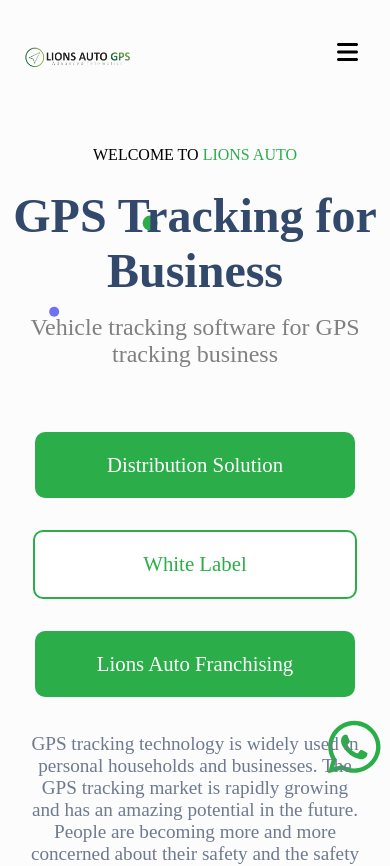
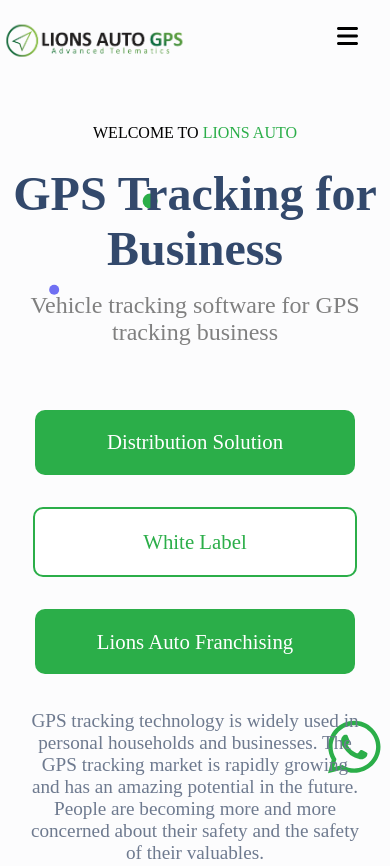
Before and after one commit to ChrisGachuhi/LionsAuto, a React (Vite) app: page /Business in a window 390 px wide. Shown: the top 866 px of the page. Built offline with nearby package versions, Linux system fonts and the light colour scheme.

Commit message:
Changes to web copy

```diff
--- a/src/Pages/Privacy.jsx
+++ b/src/Pages/Privacy.jsx
@@ -11,7 +11,7 @@
         <p>
           The subscriber as mentioned in the registration form agrees to
           subscribe the ‘Vehicle Tracking Solution&apos; from Lions Auto GPS
-          Providing such services in Bangladesh under the following terms &
+          Providing such services under the following terms &
           conditions
         </p>
 
--- a/src/assets/Style.scss
+++ b/src/assets/Style.scss
@@ -50,13 +50,13 @@
   align-items: center;
   // position: sticky;
   // top: 0;
-  // padding: 0 rem;
+  padding: 1.5rem 1rem 2rem;
   // z-index: 1000; /* Ensure the navbar itself is above most content */
 
   .logo {
     img {
-      width: 15rem;
-      height: 130px;
+      width: 12rem;
+      // height: 130px;
       transition: transform 0.3s ease;
     }
   }
@@ -70,7 +70,7 @@
       a {
         display: block;
         text-decoration: none;
-        margin: 0 0.5rem;
+        // margin: 0 0.5rem;
         padding: 0.3rem 0.5rem;
         font-size: 1rem;
         color: #363636;
@@ -90,12 +90,9 @@
   }
 
   @media screen and (max-width: 1200px) {
-    padding: 0;
-
     .logo {
       img {
-        width: 14rem;
-        height: 110px;
+        width: 11rem;
         transform: translate(-10%, 2%);
       }
     }
@@ -103,7 +100,7 @@
     ul {
       li {
         a {
-          font-size: 0.75rem;
+          font-size: 0.8rem;
         }
       }
     }
@@ -112,14 +109,14 @@
   @media screen and (max-width: 820px) {
     .logo {
       img {
-        width: 10rem;
+        width: 9rem;
       }
     }
 
     ul {
       li {
         a {
-          font-size: 0.7rem;
+          font-size: 0.65rem;
         }
       }
     }
@@ -131,7 +128,7 @@
 
     .logo {
       img {
-        width: 10rem;
+        width: 11rem;
       }
     }
 
@@ -167,9 +164,7 @@
     .hamburger-menu {
       display: block;
       position: absolute;
-      top: 40px;
       right: 1.5rem;
-      z-index: 1002; /* Ensure the hamburger icon is above the menu */
     }
   }
 }
@@ -216,9 +211,8 @@
     gap: 2rem;
 
     img {
-      min-width: 100%;
-      width: 200px;
-      height: 130px;
+      width: 100%;
+      height: 150px;
       box-shadow: 2px 6px 27px 0px rgba(0, 0, 0, 0.75);
       -webkit-box-shadow: 0px 2px 10px 0px rgba(0, 0, 0, 0.75);
       -moz-box-shadow: 2px 6px 27px 0px rgba(0, 0, 0, 0.75);
@@ -270,6 +264,10 @@
 
     .partner {
       grid-template-columns: 1fr;
+
+      img{
+       height: 180px;
+      }
 
       h2 {
         grid-column: 1;
@@ -1126,6 +1124,15 @@
   }
 
   @media screen and (max-width: 768px) {
+    .landing{
+      padding: 3rem .5rem;
+      .title{
+        h1{
+          font-size: 3rem;
+        }
+      }
+    }
+
     .benefits {
       grid-template-columns: 1fr;
 
```
Also changed, not shown: src/assets/images/logo.png.
